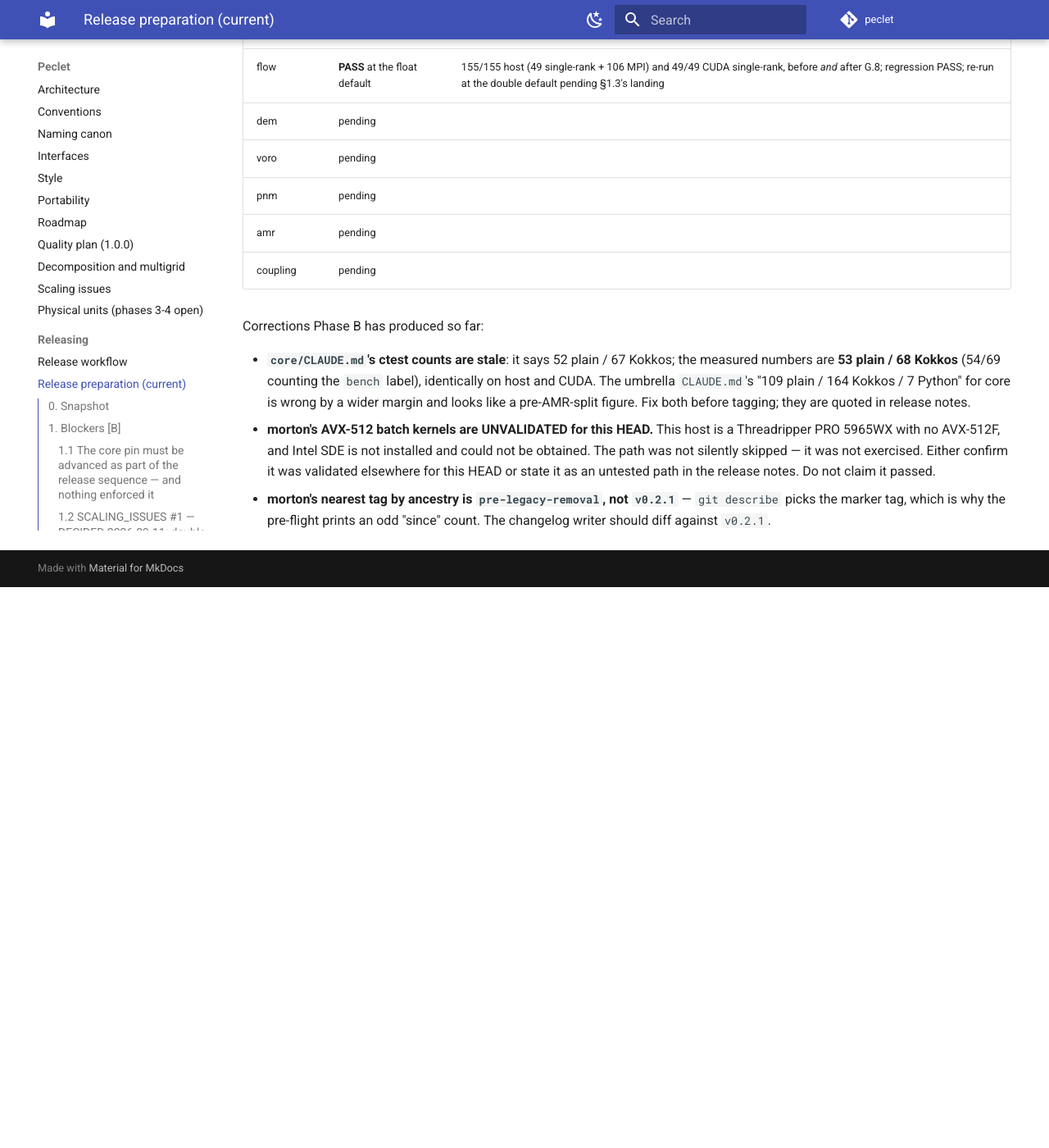
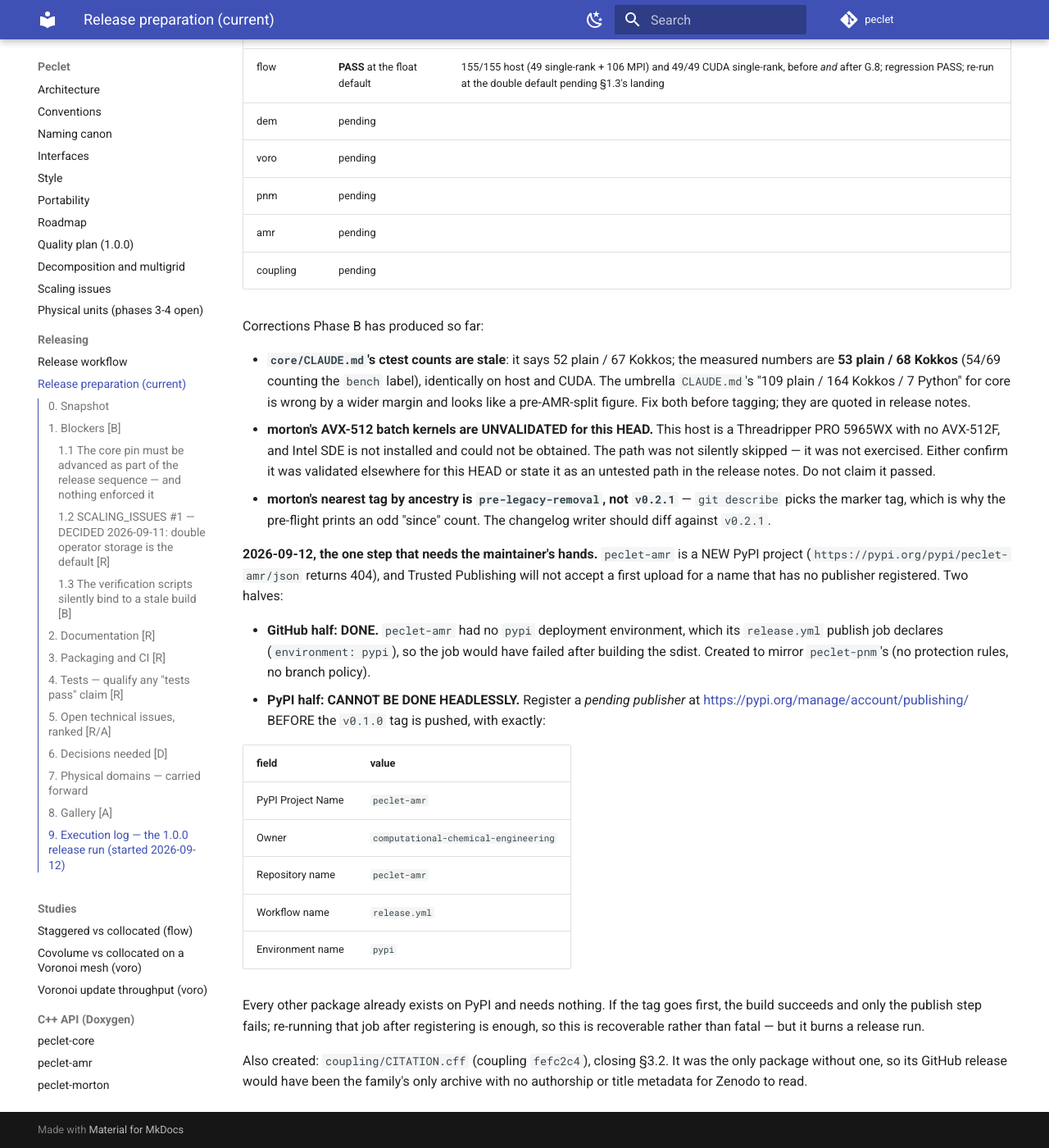
Before and after one commit to computational-chemical-engineering/peclet, an MkDocs documentation site: the page built from docs/RELEASE_PREP.md, in a window 1280 px wide and 1400 px high, scrolled down 7496 px. Shown: the whole window at 82% size. Built offline with MkDocs 1.6.1 and Material for MkDocs 9.7.7, drawn with Linux system fonts in a browser that asks for light colours; comment, search, counter and statistics services are not loaded; before the commit the page ends 8212 px from its top, so only the background shows below that.

Commit message:
RELEASE_PREP §9: the amr PyPI prerequisite, and coupling's CITATION.cff
peclet-amr is a new PyPI name (404 on the JSON endpoint), so Trusted Publishing
needs a pending publisher registered before its first tag. Two halves, and only
one of them can be done from a shell:

- GitHub half DONE: peclet-amr had no `pypi` deployment environment even though
  its release.yml publish job declares `environment: pypi`, so the job would
  have built the sdist and then failed. Created, mirroring peclet-pnm's.
- PyPI half needs the web UI. The exact five field values are in §9 so it is a
  copy-paste, not a puzzle. Recoverable if missed -- only the publish step fails
  and re-running it after registering is enough -- but it burns a release run.

Also records coupling fefc2c4, the CITATION.cff that closes §3.2.

Co-Authored-By: Claude Opus 5 <noreply@anthropic.com>
Claude-Session: https://claude.ai/code/session_01Wqm2gbrbGKeKH8YVUHoTch

```diff
--- a/docs/RELEASE_PREP.md
+++ b/docs/RELEASE_PREP.md
@@ -331,3 +331,29 @@ Corrections Phase B has produced so far:
 - **morton's nearest tag by ancestry is `pre-legacy-removal`, not `v0.2.1`** — `git describe` picks the
   marker tag, which is why the pre-flight prints an odd "since" count. The changelog writer should
   diff against `v0.2.1`.
+
+**2026-09-12, the one step that needs the maintainer's hands.** `peclet-amr` is a NEW PyPI project
+(`https://pypi.org/pypi/peclet-amr/json` returns 404), and Trusted Publishing will not accept a first
+upload for a name that has no publisher registered. Two halves:
+
+- **GitHub half: DONE.** `peclet-amr` had no `pypi` deployment environment, which its `release.yml`
+  publish job declares (`environment: pypi`), so the job would have failed after building the sdist.
+  Created to mirror `peclet-pnm`'s (no protection rules, no branch policy).
+- **PyPI half: CANNOT BE DONE HEADLESSLY.** Register a *pending publisher* at
+  <https://pypi.org/manage/account/publishing/> BEFORE the `v0.1.0` tag is pushed, with exactly:
+
+  | field | value |
+  |---|---|
+  | PyPI Project Name | `peclet-amr` |
+  | Owner | `computational-chemical-engineering` |
+  | Repository name | `peclet-amr` |
+  | Workflow name | `release.yml` |
+  | Environment name | `pypi` |
+
+  Every other package already exists on PyPI and needs nothing. If the tag goes first, the build
+  succeeds and only the publish step fails; re-running that job after registering is enough, so this
+  is recoverable rather than fatal — but it burns a release run.
+
+Also created: `coupling/CITATION.cff` (coupling `fefc2c4`), closing §3.2. It was the only package
+without one, so its GitHub release would have been the family's only archive with no authorship or
+title metadata for Zenodo to read.
```
